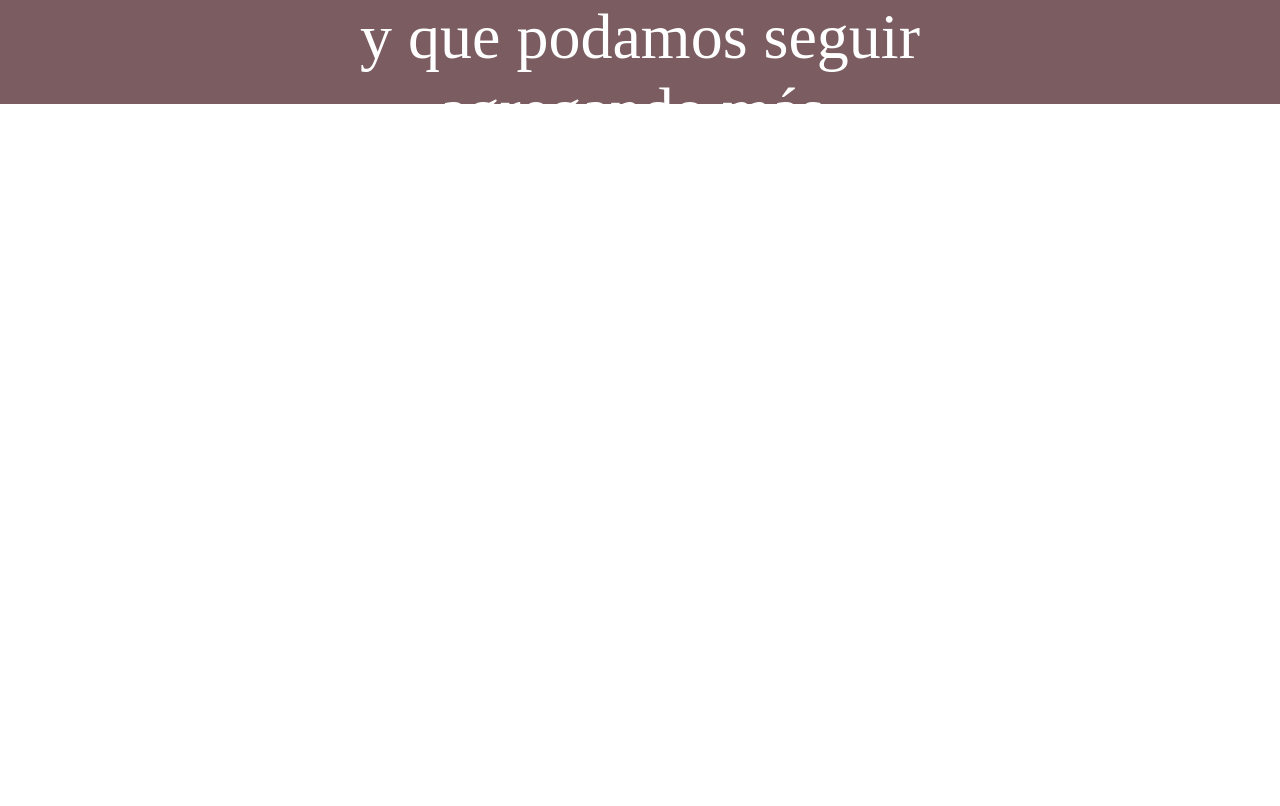
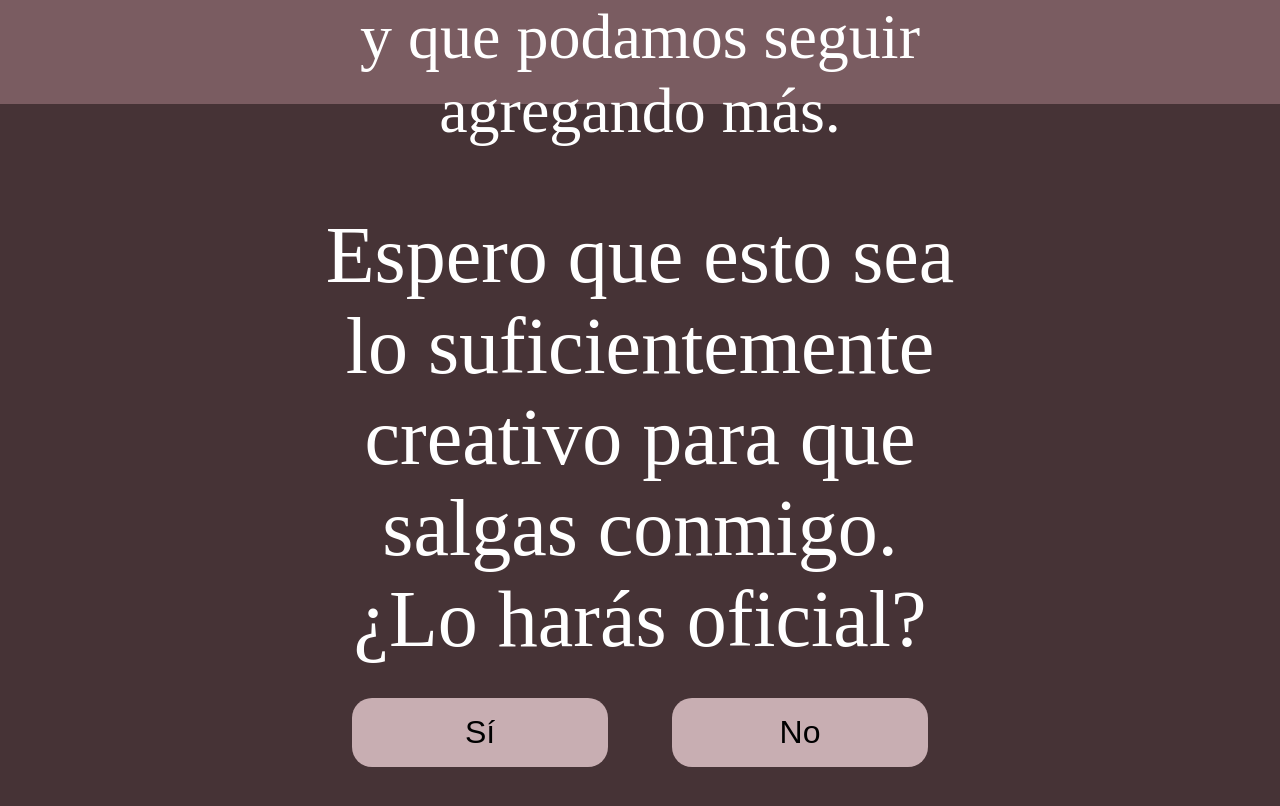
Before and after one commit to GoodPie/selene, a React (Create React App) app: page / in a window 1280 px wide. Shown: the part 1496-2302 px from the top of the page. Before the commit the page ends 1644 px from the top, so only its background shows below. Built offline with nearby package versions, Linux system fonts and the light colour scheme; a web font is replaced by a local one.

Commit message:
update: added last message

```diff
--- a/src/App.js
+++ b/src/App.js
@@ -1,5 +1,5 @@
 
-import { useState } from 'react';
+import { useState, useEffect } from 'react';
 import './App.css';
 import { messages } from './messages';
 
@@ -9,7 +9,12 @@ function App() {
   const [language, setLanguage] = useState("es");
 
 
+
+
+
   return (
+
+
     <div className="App">
 
       <div id="introduction" className="fullscreen">
@@ -28,6 +33,22 @@ function App() {
         </div>
       </div>
 
+
+      <div id="step-three" className="fullscreen">
+        <div className="center flex-column">
+          <span className="fancy-font">
+            {messages["third-step"][language]}
+          </span>
+
+          <div id="button-container">
+            <button className='button'>{messages["yes"][language]}</button>
+            <button className='button'>{messages["no"][language]}</button>
+          </div>
+
+
+        </div>
+      </div>
+
     <div id="language-selector">
       <span onClick={() => {setLanguage("en")}}>EN</span>|
       <span onClick={() => {setLanguage("es")}}>ES</span>
@@ -35,6 +56,7 @@ function App() {
 
     </div>
 
+
   );
 }
 
--- a/src/index.css
+++ b/src/index.css
@@ -29,6 +29,10 @@ code {
 
 }
 
+.flex-column {
+  flex-direction: column;
+}
+
 .fancy-font {
   font-family: 'Ephesis', cursive;
 }
@@ -41,6 +45,12 @@ code {
 
 #step-two .center {
   background: #7A5C61;
+  color: white;
+  height: 100vh;
+}
+
+#step-three .center {
+  background: #463336;
   color: white;
   height: 100vh;
 }
@@ -71,6 +81,20 @@ code {
   transition: all 0.2s ease-in-out;
 }
 
+.button {
+  background-color: #C8AEB2;
+  border: none;
+  cursor: pointer;
+  transition: all 0.2s;
+}
+
+.button:hover {
+  background-color: #EEDEE1;
+  border: none;
+  transition: all 0.2s;
+}
+
+
 
 @media (max-width: 576px) {
 
@@ -83,6 +107,11 @@ code {
     padding: 0 5rem;
   }
 
+  #step-three .center {
+    font-size: 2rem;
+    padding: 0 5rem;
+  }
+
   #language-selector {
     font-size: 1.5rem;
 
@@ -90,6 +119,18 @@ code {
 
   #language-selector span {
     padding: 10px;
+  }
+
+  .button {
+    padding: 16px;
+    font-size: 1.2rem;
+    margin: 1rem;
+    width: 15rem;
+    border-radius: 20px;
+  }
+
+  #button-container {
+    margin-top: 3rem;
   }
 
 }
@@ -105,6 +146,11 @@ code {
     padding: 0 20rem;
   }
 
+  #step-three .center {
+    font-size: 5rem;
+    padding: 0 20rem;
+  }
+
 
   #language-selector {
     font-size: 3rem;
@@ -113,4 +159,14 @@ code {
   #language-selector span {
     padding: 20px;
   }
+
+
+  .button {
+    padding: 16px;
+    font-size: 2rem;
+    margin: 2rem;
+    width: 16rem;
+    border-radius: 20px;
+  }
+
 }
--- a/src/messages.js
+++ b/src/messages.js
@@ -6,5 +6,18 @@ export const messages = {
   "second-step": {
     "en": "You told me to be creative. I wanted to make this a massive project but also wanted to get this out to you as soon as I could. So I made this website. It's a little bit of a mess but it's a start. I hope you enjoy it and I hope we can keep adding to it.",
     "es": "Me dijiste que fuera creativo. Quería hacer de este un proyecto masivo, pero también quería hacértelo saber lo antes posible. Así que hice este sitio web. Es un poco complicado, pero es un comienzo. Espero que lo disfruten y que podamos seguir agregando más."
-  }
+  },
+
+  "third-step": {
+    "en": "Hoping this is creative enough for you to go out with me. Will you make it official?",
+    "es": "Espero que esto sea lo suficientemente creativo para que salgas conmigo. ¿Lo harás oficial?"
+  },
+  "yes": {
+      "en": "Yes",
+      "es": "Sí"
+  },
+  "no": {
+    "en": "No",
+    "es": "No"
+}
 };
```
Also changed, not shown: 2 other files (tests, documents, lock files or other folders).
